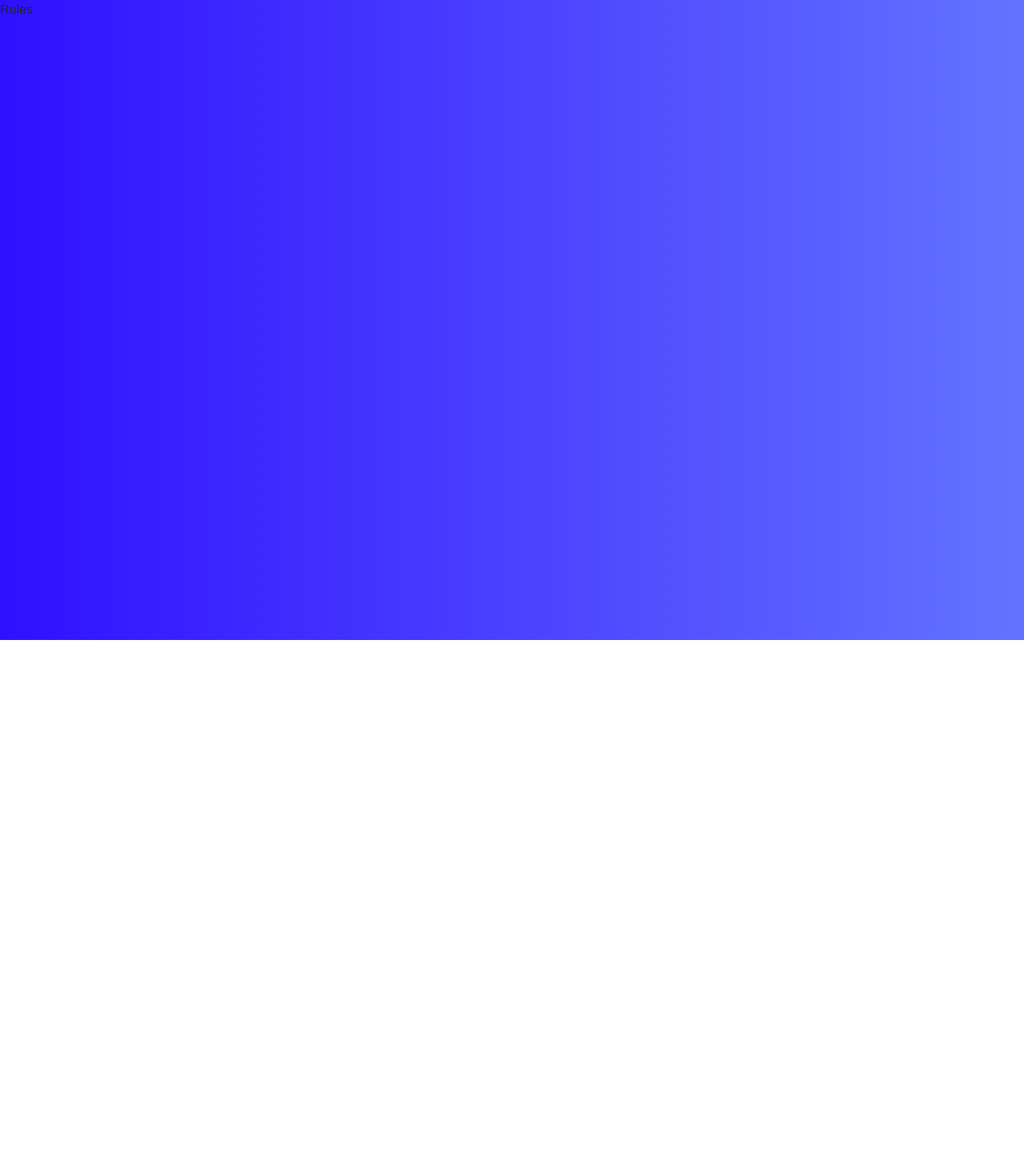
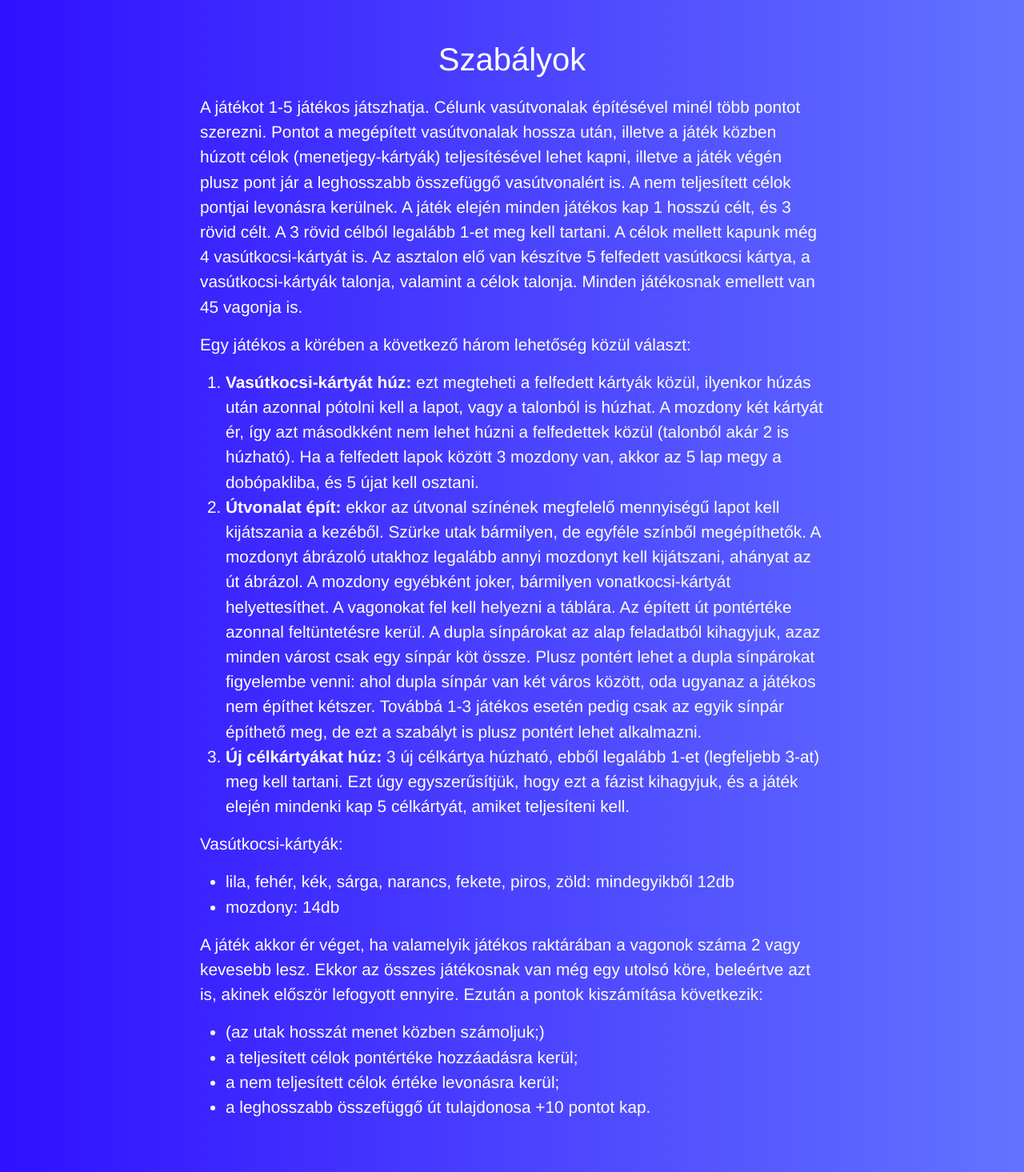
Before and after one commit to ngergo0831/ticket-to-ride, a React (Create React App) app: page /rules in a window 1280 px wide. Shown: the whole page at 80% size. Before the commit the page ends 800 px from the top, so only its background shows below. Built offline with nearby package versions, Linux system fonts and the light colour scheme.

Commit message:
Home screen completed

```diff
--- a/package.json
+++ b/package.json
@@ -14,6 +14,7 @@
     "node-sass": "^5.0.0",
     "react": "^17.0.2",
     "react-dom": "^17.0.2",
+    "react-icons": "^4.2.0",
     "react-router-dom": "^5.2.0",
     "react-scripts": "4.0.3",
     "typescript": "^4.2.3",
--- a/src/App.css
+++ b/src/App.css
@@ -3,6 +3,7 @@
     font-family: "Helvetica";
     padding: 0;
     margin: 0;
+    color: #fff;
 }
 
 body {
--- a/src/App.tsx
+++ b/src/App.tsx
@@ -4,17 +4,19 @@ import Home from "./components/home/Home";
 import { BrowserRouter as Router, Route, Switch } from "react-router-dom";
 import Await from "./components/wait-room/Await";
 import Rules from "./components/rules/Rules";
+import Game from "./components/game/Game";
+import NotFound from "./components/NotFound";
 
 function App() {
     return (
         <Router>
-            <div>
-                <Switch>
-                    <Route exact path="/" component={Home} />
-                   <Route path="/awaiting" component={Await} />
-                   <Route path="/rules" component={Rules} />
-               </Switch>
-            </div>
+            <Switch>
+                <Route exact path="/" component={Home} />
+                <Route exact path="/awaiting" component={Await} />
+                <Route exact path="/rules" component={Rules} />
+                <Route exact path="/game" component={Game} />
+                <Route component={NotFound} />
+            </Switch>
         </Router>
     );
 }
--- /dev/null
+++ b/src/components/NotFound.tsx
@@ -0,0 +1,7 @@
+import React from "react";
+
+function NotFound() {
+    return <div>404 lol</div>;
+}
+
+export default NotFound;
--- /dev/null
+++ b/src/components/game/Game.tsx
@@ -0,0 +1,7 @@
+import React from "react";
+
+function Game() {
+    return <div>Game</div>;
+}
+
+export default Game;
--- a/src/components/home/ConnectRoom.tsx
+++ b/src/components/home/ConnectRoom.tsx
@@ -1,18 +1,49 @@
-import React from "react";
+import React, { useState } from "react";
+import { Redirect } from "react-router-dom";
 
 function ConnectRoom() {
-    const connectRoom = () => {};
+    const [submitted, setSubmitted] = useState(false);
+    const connectRoom = (e: any) => {
+        e.preventDefault();
+        setSubmitted(true);
+    };
+    if (submitted) {
+        return (
+            <Redirect
+                push
+                to={{
+                    pathname: "/awaiting",
+                }}
+            />
+        );
+    }
     return (
         <form className="new-room" onSubmit={connectRoom}>
             <div className="new-room-title">Csatlakozás a szobához</div>
-            <div>
-                Becenév: <input type="text" className="home-input edit"></input>
+            <div className="new-room-input">
+                <div className="new-room-input-items new-room-text">
+                    Becenév:
+                </div>
+                <input
+                    type="text"
+                    maxLength={14}
+                    className="home-input edit new-room-input-items"
+                />
             </div>
-            <div>
-                Szobakód:{" "}
-                <input type="text" className="home-input edit"></input>
+            <div className="new-room-input">
+                <div className="new-room-input-items new-room-text">
+                    Szobakód:
+                </div>
+                <input
+                    type="text"
+                    maxLength={14}
+                    className="home-input edit new-room-input-items"
+                />
             </div>
-            <button type="submit" className="home-btn edit">
+            <button
+                type="submit"
+                className="home-btn edit new-room-input-items"
+            >
                 Csatlakozás
             </button>
         </form>
--- a/src/components/home/Home.tsx
+++ b/src/components/home/Home.tsx
@@ -28,7 +28,10 @@ function Home() {
             <Logo />
             <NewRoom />
             <ConnectRoom />
-            <button onClick={redirectRules} className="home-btn edit">
+            <button
+                onClick={redirectRules}
+                className="home-btn edit home-larger"
+            >
                 Szabályok
             </button>
         </div>
--- a/src/components/home/home.css
+++ b/src/components/home/home.css
@@ -5,10 +5,11 @@
     justify-content: flex-start;
     text-align: center;
     height: 100%;
-    margin: 100px auto;
+    margin: 50px auto;
     background: #161a2b;
-    width: 520px;
+    width: 620px;
     min-height: 640px;
+    min-width: 620px;
     border-radius: 50px;
 }
 
@@ -23,13 +24,29 @@
     display: flex;
     flex-direction: column;
     align-items: center;
-    justify-content: flex-start;
+    justify-content: center;
     text-align: center;
     font-size: 1.2em;
 }
 
 .new-room-title {
     font-size: 1.5em;
+}
+
+.new-room-input {
+    display: flex;
+    flex-direction: row;
+    justify-content: space-between;
+    align-items: center;
+    margin: 0px 40px;
+}
+
+.new-room-input-items {
+    margin: 10px 20px;
+}
+
+.new-room-text {
+    min-width: 100px;
 }
 
 .home-btn {
@@ -45,6 +62,7 @@
     );
     color: #fff;
     text-transform: capitalize;
+    margin: 15px;
 }
 
 .home-button.edit {
@@ -61,7 +79,7 @@
     border-radius: 4px 0 0 4px;
     border: 2px solid #5d0cff;
     outline: none;
-    width: 320px;
+    width: 200px;
     background: transparent;
     color: #fff;
 }
@@ -73,3 +91,41 @@
 .home-input.edit {
     border: 2px solid #149fff;
 }
+
+.home-larger {
+    font-size: 1.2em;
+    margin: 30px;
+}
+
+.new-room-players {
+    display: flex;
+    flex-direction: row;
+    align-items: center;
+    justify-content: center;
+    text-align: center;
+    font-size: 1.3em;
+}
+
+.new-room-players__button {
+    cursor: pointer;
+    outline: none;
+    border: none;
+    background: linear-gradient(
+        90deg,
+        rgba(93, 12, 255, 1) 0%,
+        rgba(155, 0, 250, 1) 100%
+    );
+    color: #fff;
+    text-transform: capitalize;
+    margin: 10px 15px;
+    border-radius: 50px;
+    padding: 3px 15px;
+}
+
+.new-room-players__button:focus {
+    outline: 0;
+}
+
+.new-room-players__text {
+    margin: 10px 15px;
+}
--- a/src/components/rules/Rules.tsx
+++ b/src/components/rules/Rules.tsx
@@ -1,7 +1,82 @@
 import React from "react";
+import "./rules.css";
 
 function Rules() {
-    return <div>Rules</div>;
+    return (
+        <div className="rules">
+            <h1>Szabályok</h1>
+            <p>
+                A játékot 1-5 játékos játszhatja. Célunk vasútvonalak építésével
+                minél több pontot szerezni. Pontot a megépített vasútvonalak
+                hossza után, illetve a játék közben húzott célok
+                (menetjegy-kártyák) teljesítésével lehet kapni, illetve a játék
+                végén plusz pont jár a leghosszabb összefüggő vasútvonalért is.
+                A nem teljesített célok pontjai levonásra kerülnek. A játék
+                elején minden játékos kap 1 hosszú célt, és 3 rövid célt. A 3
+                rövid célból legalább 1-et meg kell tartani. A célok mellett
+                kapunk még 4 vasútkocsi-kártyát is. Az asztalon elő van készítve
+                5 felfedett vasútkocsi kártya, a vasútkocsi-kártyák talonja,
+                valamint a célok talonja. Minden játékosnak emellett van 45
+                vagonja is.
+            </p>
+            <p>
+                Egy játékos a körében a következő három lehetőség közül választ:
+            </p>
+            <ol>
+                <li>
+                    <b>Vasútkocsi-kártyát húz:</b> ezt megteheti a felfedett
+                    kártyák közül, ilyenkor húzás után azonnal pótolni kell a
+                    lapot, vagy a talonból is húzhat. A mozdony két kártyát ér,
+                    így azt másodkként nem lehet húzni a felfedettek közül
+                    (talonból akár 2 is húzható). Ha a felfedett lapok között 3
+                    mozdony van, akkor az 5 lap megy a dobópakliba, és 5 újat
+                    kell osztani.
+                </li>
+                <li>
+                    <b>Útvonalat épít:</b> ekkor az útvonal színének megfelelő
+                    mennyiségű lapot kell kijátszania a kezéből. Szürke utak
+                    bármilyen, de egyféle színből megépíthetők. A mozdonyt
+                    ábrázoló utakhoz legalább annyi mozdonyt kell kijátszani,
+                    ahányat az út ábrázol. A mozdony egyébként joker, bármilyen
+                    vonatkocsi-kártyát helyettesíthet. A vagonokat fel kell
+                    helyezni a táblára. Az épített út pontértéke azonnal
+                    feltüntetésre kerül. A dupla sínpárokat az alap feladatból
+                    kihagyjuk, azaz minden várost csak egy sínpár köt össze.
+                    Plusz pontért lehet a dupla sínpárokat figyelembe venni:
+                    ahol dupla sínpár van két város között, oda ugyanaz a
+                    játékos nem építhet kétszer. Továbbá 1-3 játékos esetén
+                    pedig csak az egyik sínpár építhető meg, de ezt a szabályt
+                    is plusz pontért lehet alkalmazni.
+                </li>
+                <li>
+                    <b>Új célkártyákat húz:</b> 3 új célkártya húzható, ebből
+                    legalább 1-et (legfeljebb 3-at) meg kell tartani. Ezt úgy
+                    egyszerűsítjük, hogy ezt a fázist kihagyjuk, és a játék
+                    elején mindenki kap 5 célkártyát, amiket teljesíteni kell.
+                </li>
+            </ol>
+            <p>Vasútkocsi-kártyák:</p>
+            <ul>
+                <li>
+                    lila, fehér, kék, sárga, narancs, fekete, piros, zöld:
+                    mindegyikből 12db
+                </li>
+                <li>mozdony: 14db</li>
+            </ul>
+            <p>
+                A játék akkor ér véget, ha valamelyik játékos raktárában a
+                vagonok száma 2 vagy kevesebb lesz. Ekkor az összes játékosnak
+                van még egy utolsó köre, beleértve azt is, akinek először
+                lefogyott ennyire. Ezután a pontok kiszámítása következik:
+            </p>
+            <ul>
+                <li>(az utak hosszát menet közben számoljuk;)</li>
+                <li>a teljesített célok pontértéke hozzáadásra kerül;</li>
+                <li>a nem teljesített célok értéke levonásra kerül;</li>
+                <li>a leghosszabb összefüggő út tulajdonosa +10 pontot kap.</li>
+            </ul>
+        </div>
+    );
 }
 
 export default Rules;
--- /dev/null
+++ b/src/components/rules/rules.css
@@ -0,0 +1,15 @@
+.rules {
+    margin: 50px 250px;
+    display: flex;
+    flex-direction: column;
+    align-items: flex-start;
+    justify-content: flex-start;
+    max-width: 80%;
+    font-size: 1.3em;
+    color: #fff;
+}
+
+.rules > h1 {
+    align-self: center;
+    margin-bottom: 20px;
+}
--- a/src/components/wait-room/Await.tsx
+++ b/src/components/wait-room/Await.tsx
@@ -1,7 +1,30 @@
-import React from "react";
+import React, { useState } from "react";
+import { Redirect } from "react-router-dom";
 
 function Await() {
-    return <div>Hello world!</div>;
+    const [submitted, setSubmitted] = useState(false);
+    const connectRoom = (e: any) => {
+        e.preventDefault();
+        setSubmitted(true);
+    };
+    if (submitted) {
+        return (
+            <Redirect
+                push
+                to={{
+                    pathname: "/game",
+                }}
+            />
+        );
+    }
+    return (
+        <>
+            <div>Waiting for players to connect.</div>
+            <button className="home-btn edit" onClick={connectRoom}>
+                Tovább a játékra
+            </button>
+        </>
+    );
 }
 
 export default Await;
```
Also changed, not shown: src/components/home/NewRoom.tsx (+44 -3 lines), 1 other file (tests, documents, lock files or other folders).
